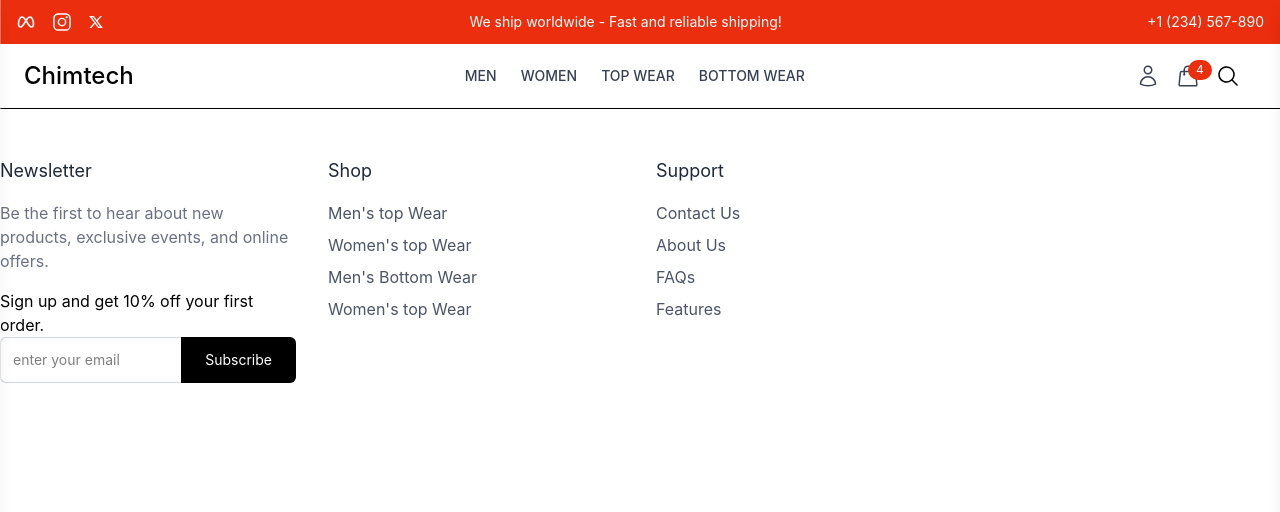
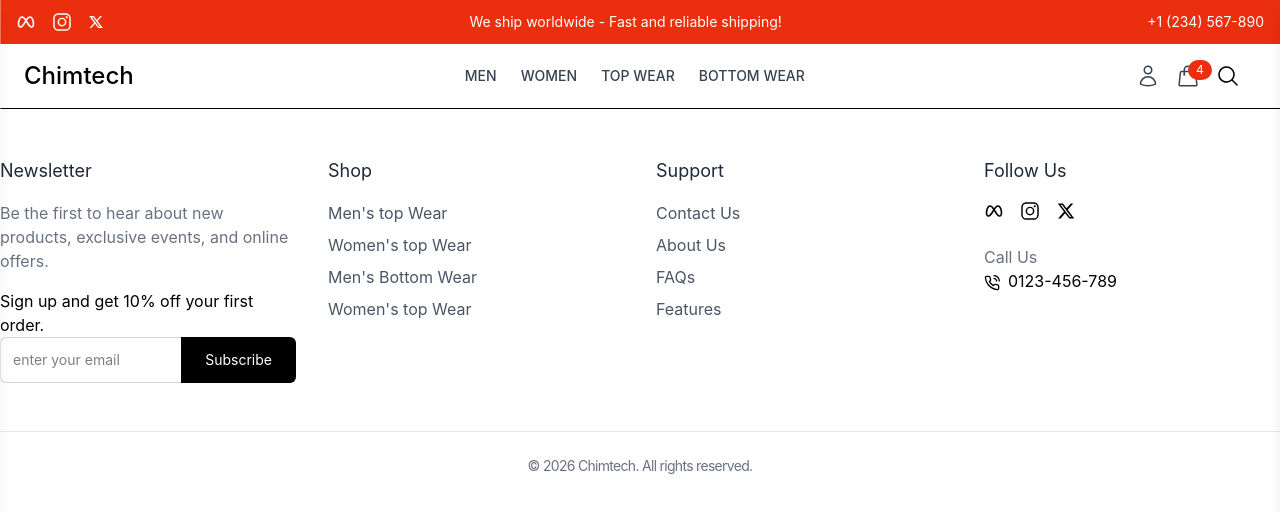
Before and after one commit to Chimajunior/Ecommerce-app, a React app in the folder frontend/: page / in a window 1280 px wide. Shown: the top 512 px of the page. Built offline with nearby package versions, Linux system fonts and the light colour scheme; the HTML template or start-up script is replaced by a standard one.

Commit message:
adding socials and copyrights to footer section

```diff
--- a/frontend/src/components/Common/Footer.jsx
+++ b/frontend/src/components/Common/Footer.jsx
@@ -1,4 +1,8 @@
 import React from "react";
+import { IoLogoInstagram } from "react-icons/io5";
+import { RiTwitterXFill } from "react-icons/ri";
+import { TbBrandMeta } from "react-icons/tb";
+import { FiPhoneCall } from "react-icons/fi";
 import { Link } from "react-router";
 
 const Footer = () => {
@@ -100,6 +104,48 @@
             </li>
           </ul>
         </div>
+
+        {/* Follow us */}
+        <div>
+          <h3 className="text-lg text-gray-800 mb-4">Follow Us</h3>
+          <div className="flex items-center space-x-4 mb-6">
+            <a
+              href="https://www.facebook.com"
+              target="_blank"
+              rel="noopener noreferer"
+              className="hover:text-gray-300"
+            >
+              <TbBrandMeta className="h-5 w-5" />
+            </a>
+            <a
+              href="https://www.facebook.com"
+              target="_blank"
+              rel="noopener noreferer"
+              className="hover:text-gray-300"
+            >
+              <IoLogoInstagram className="h-5 w-5" />
+            </a>
+            <a
+              href="https://www.facebook.com"
+              target="_blank"
+              rel="noopener noreferer"
+              className="hover:text-gray-300"
+            >
+              <RiTwitterXFill className="h-5 w-5" />
+            </a>
+          </div>
+          <p className="text-gray-500">Call Us</p>
+          <p>
+            <FiPhoneCall className="inline-block mr-2" />
+          0123-456-789
+          </p>
+        </div>
+      </div>
+      {/* Footer Bottom */}
+      <div className="container mx-auto mt-12 px-4 lg:px-0 border-t border-gray-200 pt-6 ">
+        <p className="text-gray-500 text-sm tracking-tighter text-center">
+        © {new Date().getFullYear()} Chimtech. All rights reserved.
+        </p>
       </div>
     </footer>
   );
```
